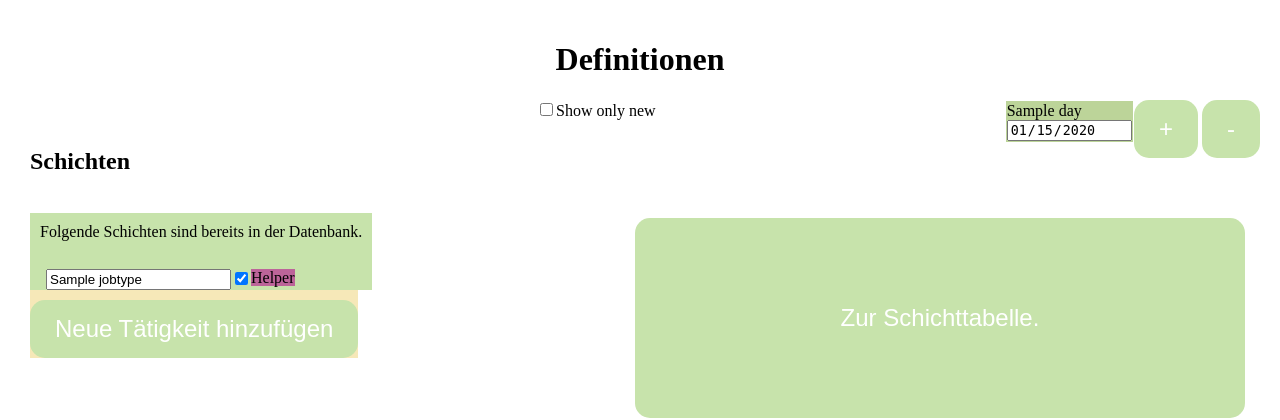
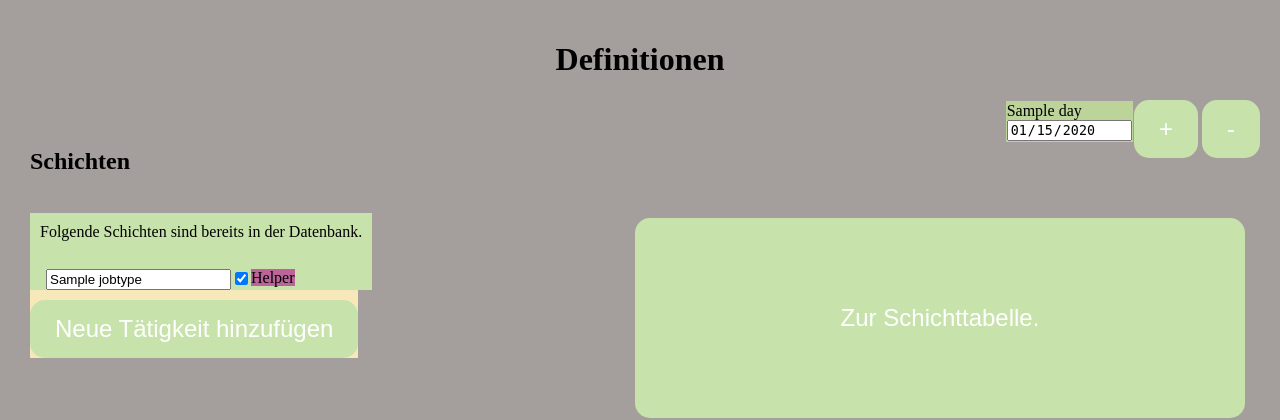
Before and after one commit to SunSharks/shiftplan_of_harmony, a PHP site: page /shiftplan/ in a window 1280 px wide. Shown: the top 420 px of the page. Run offline with PHP 8.4, Linux system fonts and the light colour scheme; the visitor is signed in with stand-in values (Sample User, id 1); tables that the repository leaves empty hold one stand-in row (values such as "Sample post"); data that the repository does not hold is empty.

Commit message:
another ugly background.

```diff
--- a/deftab/index.php
+++ b/deftab/index.php
@@ -25,6 +25,7 @@ session_start();
   <?php
   include("db.php");
   regain_integrity();
+  $_SESSION["deleted"] = "none";
    ?>
   <script src=def.js></script>
 </head>
@@ -76,7 +77,7 @@ session_start();
         </div>
         <div id="submitdiv">
           <p>
-            <input name="show_only_new_jobs" type="checkbox" value="true">Show only new
+            <!-- <input name="show_only_new_jobs" type="checkbox" value="true">Show only new -->
             <input id="submitdivbtn" type="submit" value="Zur Schichttabelle.">
           </p>
         </div>
--- a/deftab/style.css
+++ b/deftab/style.css
@@ -1,4 +1,5 @@
 body {
+  background: rgba(140, 133, 130, 0.79);
   padding: 20px;
   margin: 0px;
   block-size: fit-content;
```
